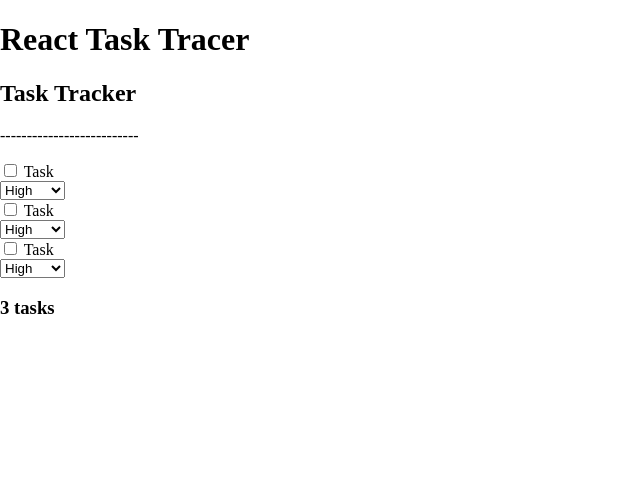
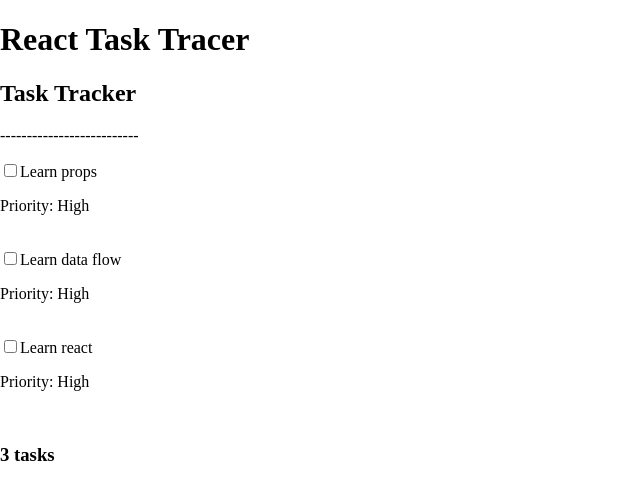
Before and after one commit to JesseVahlfors/react-task-tracker, a React (Vite) app: page / in a window 1280 px wide. Shown: the top 500 px of the page, without its empty margins (0-640 px from the left). Built offline with nearby package versions, Linux system fonts and the light colour scheme.

Commit message:
Refactor Task component to accept props and update TaskList to render tasks dynamically

```diff
--- a/src/components/Task.jsx
+++ b/src/components/Task.jsx
@@ -1,14 +1,20 @@
-function Task () {
+function Task ({id, title, priority}) {
     return (
         <div>
-            <input type="checkbox" id='task1' name="name1" value='task1' />
-            <label htmlFor="task1"> Task</label>
+            <input type="checkbox"
+            id={id}
+            name={id}
+            value={id}
+            />
+
+            <label htmlFor={id}>{title}</label>
+
             <br/>
-            <select id="priority1">
-                <option value="high">High</option>
-                <option value="normal">Normal</option>
-                <option value="low">Low</option>
-            </select>
+
+            <p>
+                Priority: {priority}
+            </p>
+
             <br />
         </div>
     )
--- a/src/components/TaskList.jsx
+++ b/src/components/TaskList.jsx
@@ -1,12 +1,39 @@
 import Task from './Task'
 function TaskList (){
+
+    const tasks = [
+           {
+            id: 'task1',
+            title: 'Learn props',
+            priority: 'High'
+            },
+            {
+            id: 'task2',
+            title: 'Learn data flow',
+            priority: 'High'
+            },
+            {
+            id: 'task3',
+            title: 'Learn react',
+            priority: 'High',
+            }
+    ]
+
     return (
         <div>
             <h2>Task Tracker</h2>
+
             <p>--------------------------</p>
-            <Task />
-            <Task />
-            <Task />
+
+            {tasks.map(task => (
+                    <Task
+                    key={task.id}
+                    id={task.id}
+                    title={task.title}
+                    priority={task.priority}
+                    />
+            ))}
+
         </div>
     )
 }
```
